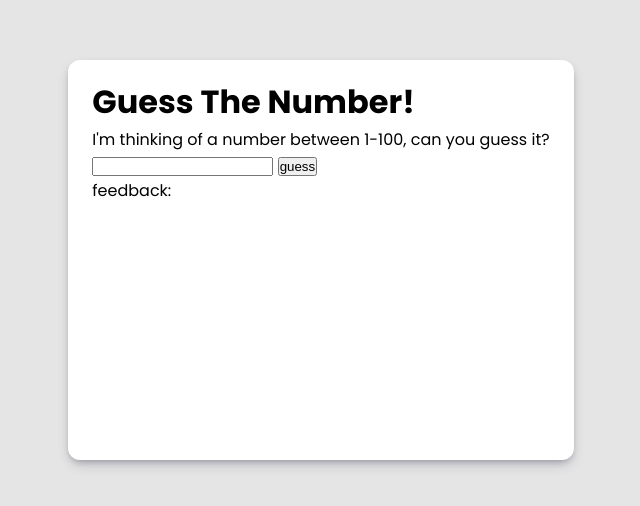
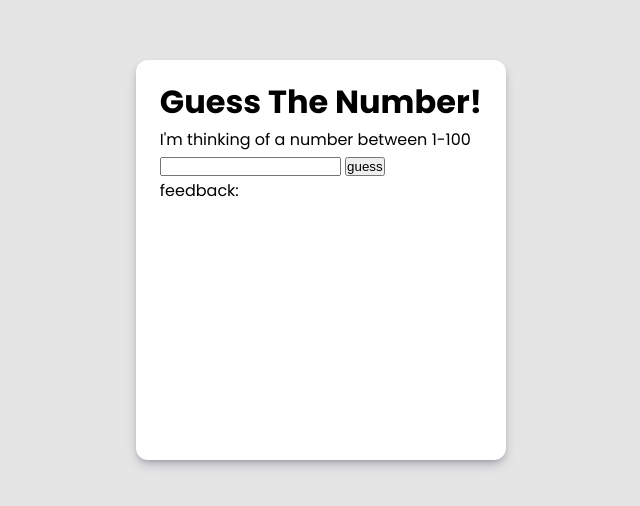
Before and after one commit to BurbujaDeJabon/number-guess-game, a plain HTML site: page index.html in a window 1280 px wide. Shown: the part 140-646 px from the top of the page, without its empty margins (319-959 px from the left). Drawn offline with Linux system fonts and the light colour scheme.

```diff
--- a/index.html
+++ b/index.html
@@ -25,7 +25,8 @@
 
         <div class="game-container">
             <h1>Guess The Number!</h1>
-            <p>I'm thinking of a number between 1-100, can you guess it?</p>
+            <p>I'm thinking of a number between 1-100
+            </p>
 
             <!--user input-->
             <div>
```
